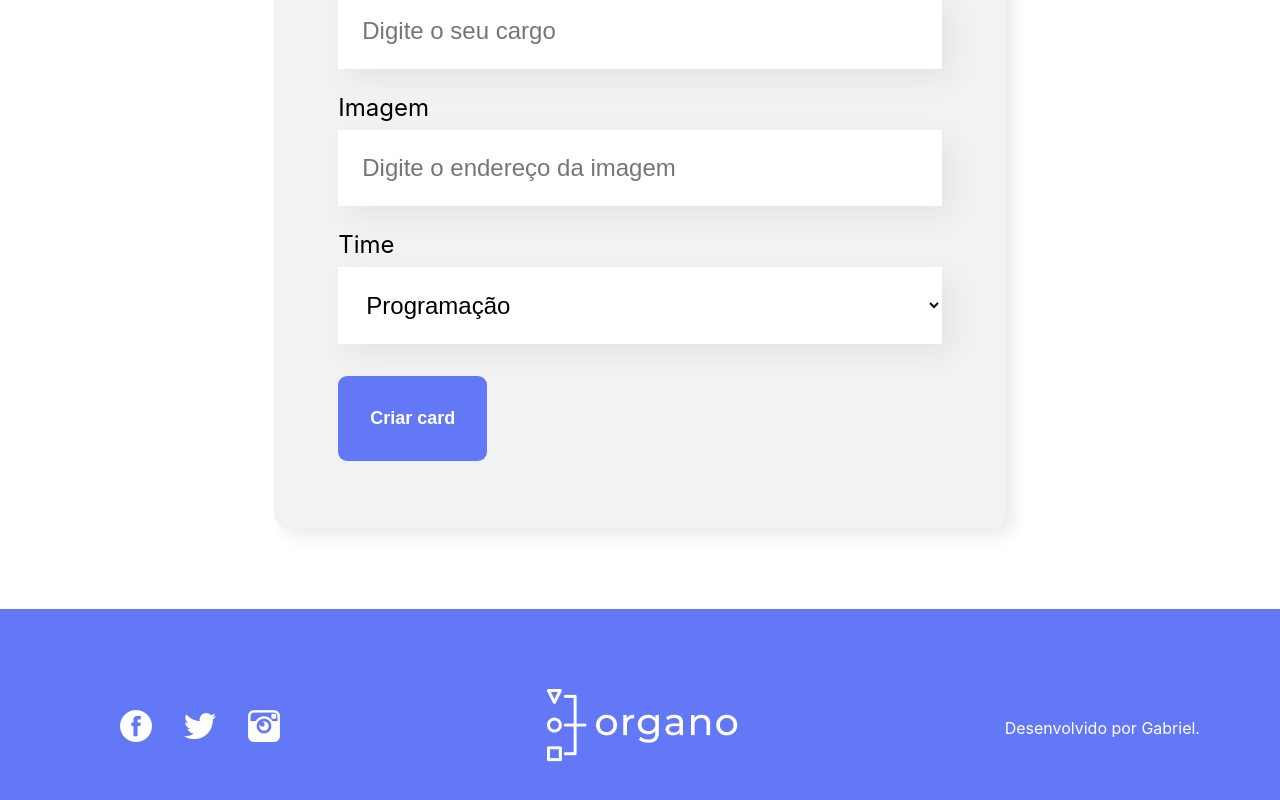
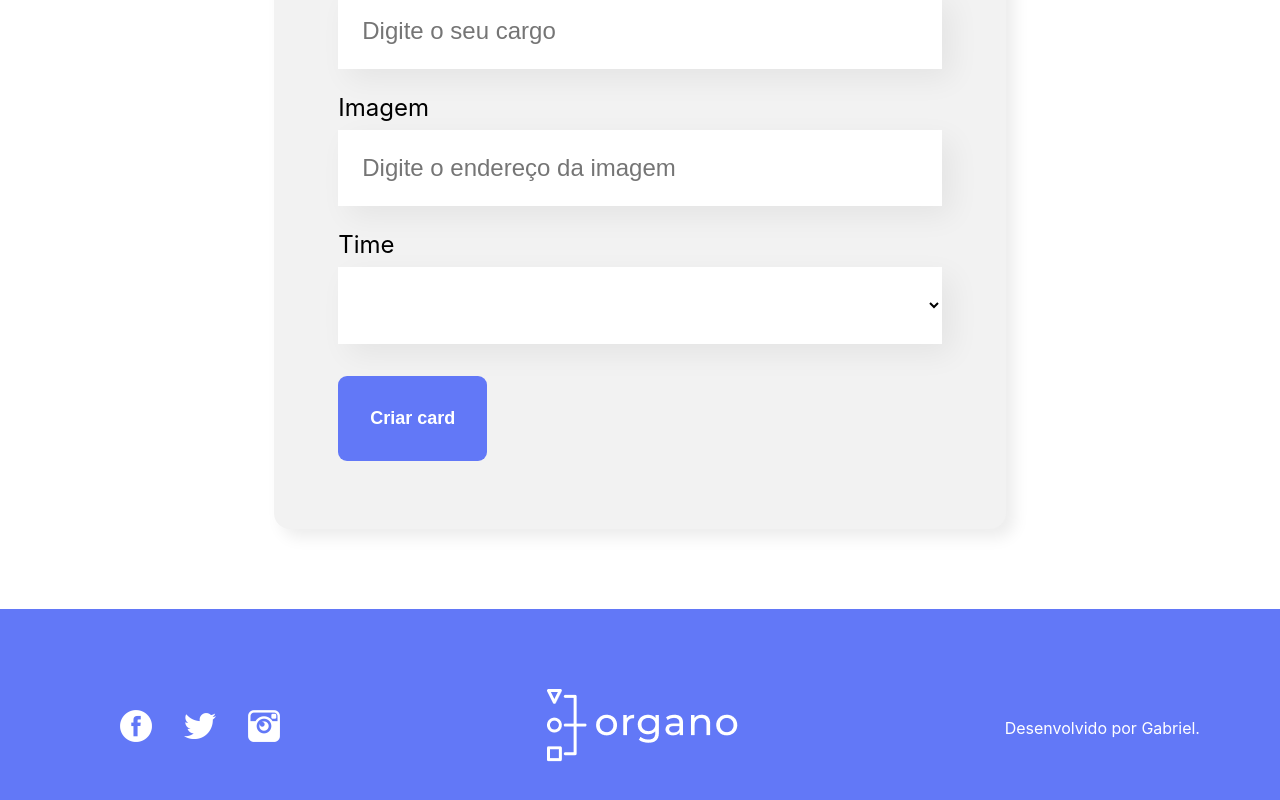
Before and after one commit to GabrielMendesCosta/Organo_app, a React (Create React App) app: page / in a window 1280 px wide. Shown: the part 868-1668 px from the top of the page. Built offline with nearby package versions, Linux system fonts and the light colour scheme.

Commit message:
fix(listaSuspensa): now the teams reset when sending.

```diff
--- a/src/componentes/listaSuspensa/index.js
+++ b/src/componentes/listaSuspensa/index.js
@@ -4,7 +4,8 @@
     return(
         <div className='lista-suspensa'>
             <label>{props.label}</label>
-            <select onChange={evento => props.aoAlterado(evento.target.value)} required={props.obrigatorio} value={props.value}>
+            <select onChange={evento => props.aoAlterado(evento.target.value)} required={props.obrigatorio} value={props.valor}>
+                <option value=""></option>
                 {props.itens.map(item => <option key={item}>{item}</option>)}
             </select>
         </div>
```
